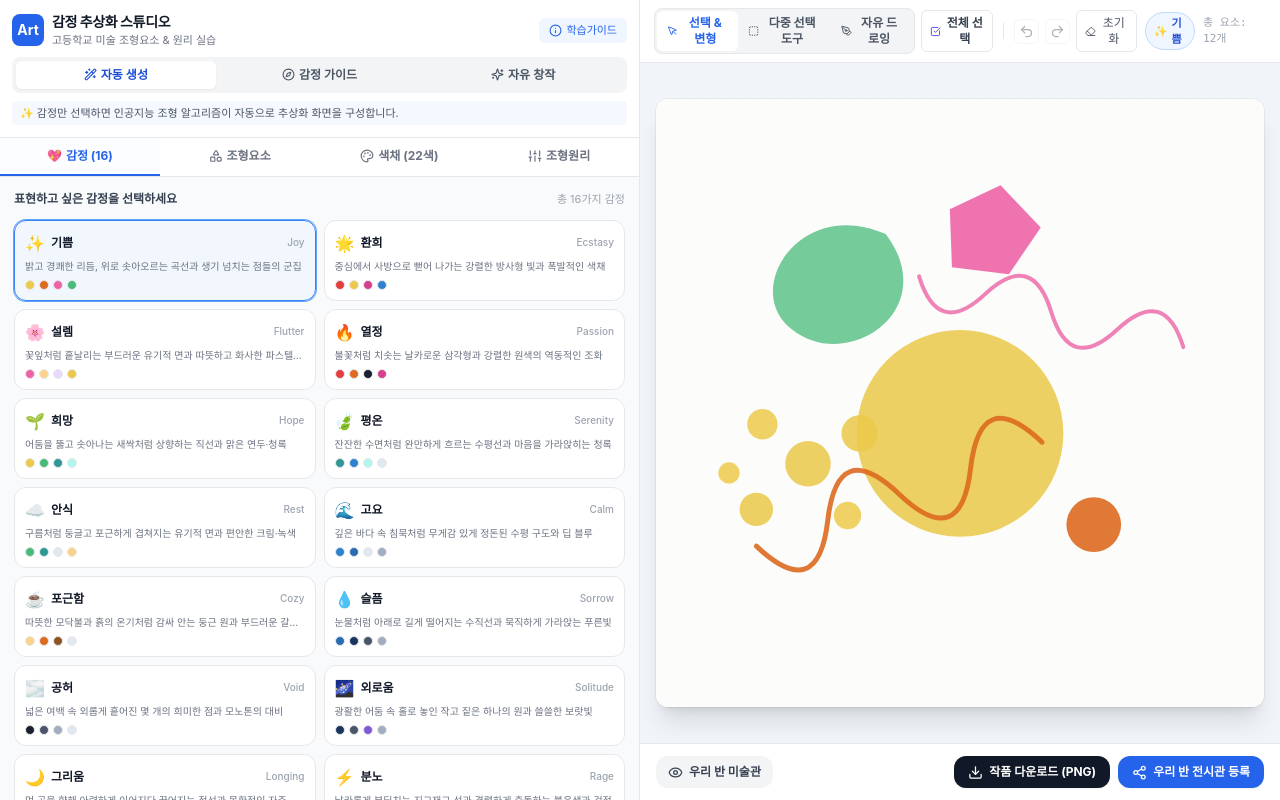
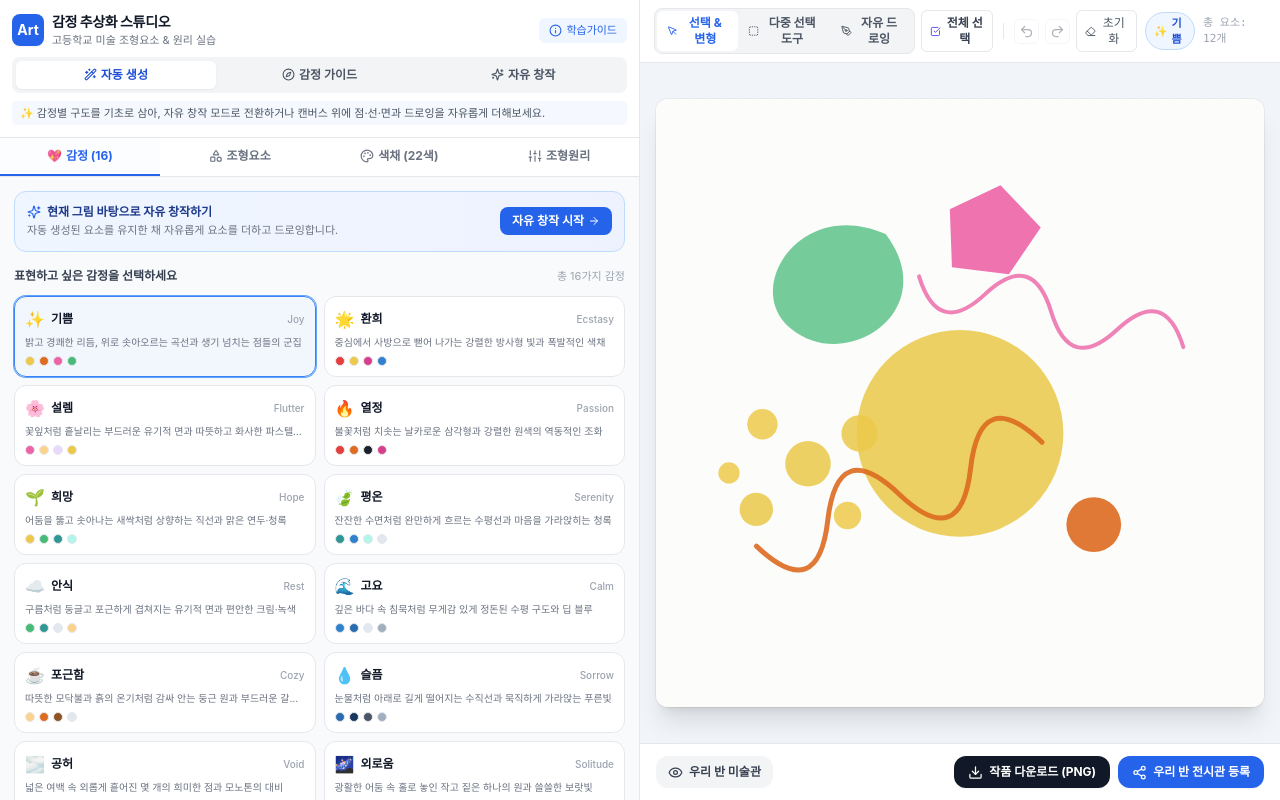
Before and after one commit to youngjijung81-cell/abstraction-experience, a Next.js app: page / in a window 1280 px wide. Built offline with nearby package versions, Linux system fonts and the light colour scheme.

Commit message:
fix: 다중 선택 일원화로 덮어쓰기 버그 수정 및 자동 생성 그림 위 자유 창작 연계 개선

```diff
--- a/src/components/studio/LeftToolPanel.tsx
+++ b/src/components/studio/LeftToolPanel.tsx
@@ -136,9 +136,9 @@ export const LeftToolPanel: React.FC<Props> = ({
 
         {/* 모드별 안내 메시지 */}
         <div className="mt-2 text-[11px] text-gray-600 bg-blue-50/60 rounded px-2 py-1">
-          {mode === 'auto' && '✨ 감정만 선택하면 인공지능 조형 알고리즘이 자동으로 추상화 화면을 구성합니다.'}
+          {mode === 'auto' && '✨ 감정별 구도를 기초로 삼아, 자유 창작 모드로 전환하거나 캔버스 위에 점·선·면과 드로잉을 자유롭게 더해보세요.'}
           {mode === 'guided' && '🎯 선택한 감정의 조형적 해석과 추천 요소·색채·원리 해설을 보며 단계별로 창작합니다.'}
-          {mode === 'freeform' && '🎨 백지 캔버스에서 점·선·면·자유 드로잉 펜과 조형원리를 완전히 자유롭게 배치합니다.'}
+          {mode === 'freeform' && '🎨 자동 생성된 그림 위나 캔버스에 점·선·면 조형요소, 자유 드로잉 펜, 22색 팔레트를 자유롭게 배치하고 창작합니다.'}
         </div>
       </div>
 
@@ -205,6 +205,30 @@ export const LeftToolPanel: React.FC<Props> = ({
 
       {/* 3. 탭별 메인 컨텐츠 영역 (스크롤 가능) */}
       <div className="flex-1 overflow-y-auto p-3.5 space-y-4">
+        {/* 자동 생성 모드에서 바로 자유 창작으로 이어가기 배너 */}
+        {mode === 'auto' && (
+          <div className="bg-gradient-to-r from-blue-50 to-indigo-50 border border-blue-200 rounded-xl p-3 flex items-center justify-between shadow-2xs">
+            <div>
+              <div className="text-xs font-extrabold text-blue-900 flex items-center gap-1.5">
+                <Sparkles size={14} className="text-blue-600" />
+                <span>현재 그림 바탕으로 자유 창작하기</span>
+              </div>
+              <p className="text-[11px] text-gray-500 mt-0.5">
+                자동 생성된 요소를 유지한 채 자유롭게 요소를 더하고 드로잉합니다.
+              </p>
+            </div>
+            <button
+              onClick={() => {
+                onModeChange('freeform');
+                setActiveTab('elements');
+              }}
+              className="px-3 py-1.5 bg-blue-600 hover:bg-blue-700 text-white rounded-lg text-xs font-bold transition shadow-xs flex items-center gap-1 whitespace-nowrap ml-2"
+            >
+              <span>자유 창작 시작</span>
+              <ArrowRight size={12} />
+            </button>
+          </div>
+        )}
         {/* 감정 가이드 전용 뷰: 감정에 따른 적절한 조형요소와 원리 상세 해설 */}
         {activeTab === 'guidedView' && currEmotionInfo && (
           <div className="space-y-4">
--- a/src/components/studio/RightCanvasStage.tsx
+++ b/src/components/studio/RightCanvasStage.tsx
@@ -254,23 +254,24 @@ export const RightCanvasStage: React.FC<Props> = ({
     renderCanvas();
   }, [renderCanvas]);
 
+  // 단일 및 다중 선택 일원화 함수 (onSelectElements 호출 시 onSelectElement 중복 호출에 의한 단일 덮어쓰기 방지)
+  const updateSelection = (ids: string[]) => {
+    if (onSelectElements) {
+      onSelectElements(ids);
+    } else {
+      onSelectElement(ids.length > 0 ? ids[0] : null);
+    }
+  };
+
   // 모든 요소 전체 선택
   const handleSelectAll = () => {
     const allIds = elements.map((e) => e.id);
-    if (onSelectElements) {
-      onSelectElements(allIds);
-    }
-    if (allIds.length > 0) {
-      onSelectElement(allIds[0]);
-    }
+    updateSelection(allIds);
   };
 
   // 선택 해제
   const handleClearSelection = () => {
-    if (onSelectElements) {
-      onSelectElements([]);
-    }
-    onSelectElement(null);
+    updateSelection([]);
   };
 
   // 마우스/터치 다운
@@ -326,8 +327,7 @@ export const RightCanvasStage: React.FC<Props> = ({
         const nextIds = currentSelectedIds.includes(hit.elementId)
           ? currentSelectedIds.filter((id) => id !== hit.elementId)
           : [...currentSelectedIds, hit.elementId];
-        if (onSelectElements) onSelectElements(nextIds);
-        onSelectElement(nextIds.length > 0 ? nextIds[nextIds.length - 1] : null);
+        updateSelection(nextIds);
         return;
       }
 
@@ -358,10 +358,7 @@ export const RightCanvasStage: React.FC<Props> = ({
         });
       } else {
         // 단일 선택으로 전환 및 변형 준비
-        onSelectElement(hit.elementId);
-        if (onSelectElements) {
-          onSelectElements([hit.elementId]);
-        }
+        updateSelection([hit.elementId]);
 
         setDragState({
           isDragging: true,
@@ -377,11 +374,8 @@ export const RightCanvasStage: React.FC<Props> = ({
         });
       }
     } else {
-      // 빈 공간 클릭 -> 마키 영역 선택(Marquee Box) 시작
-      onSelectElement(null);
-      if (onSelectElements) {
-        onSelectElements([]);
-      }
+      // 빈 공간 클릭 -> 선택 해제 및 마키 영역 선택(Marquee Box) 시작
+      updateSelection([]);
       setMarqueeState({
         isSelecting: true,
         startX: clickX,
@@ -552,15 +546,9 @@ export const RightCanvasStage: React.FC<Props> = ({
           );
 
           if (matchedIds.length > 0) {
-            if (onSelectElements) {
-              onSelectElements(matchedIds);
-            }
-            onSelectElement(matchedIds[0]);
+            updateSelection(matchedIds);
           } else {
-            onSelectElement(null);
-            if (onSelectElements) {
-              onSelectElements([]);
-            }
+            updateSelection([]);
           }
         } else if (activeTool === 'multi') {
           // 다중 선택 도구 상태에서 탭/클릭: 해당 요소를 선택 목록에 토글 추가/제거
@@ -576,13 +564,9 @@ export const RightCanvasStage: React.FC<Props> = ({
             const nextIds = currentSelectedIds.includes(hit.elementId)
               ? currentSelectedIds.filter((id) => id !== hit.elementId)
               : [...currentSelectedIds, hit.elementId];
-            if (onSelectElements) onSelectElements(nextIds);
-            onSelectElement(nextIds.length > 0 ? nextIds[nextIds.length - 1] : null);
+            updateSelection(nextIds);
           } else {
-            onSelectElement(null);
-            if (onSelectElements) {
-              onSelectElements([]);
-            }
+            updateSelection([]);
           }
         }
       }
--- a/src/components/studio/SplitStudio.tsx
+++ b/src/components/studio/SplitStudio.tsx
@@ -52,20 +52,20 @@ export const SplitStudio: React.FC = () => {
     setHistoryIndex(0);
   }, []);
 
-  // 모드 변경 처리
+  // 모드 변경 처리: 자동 생성된 그림을 유지한 채 자유 창작으로 자연스럽게 이어갈 수 있도록 보존
   const handleModeChange = (newMode: StudioMode) => {
     setMode(newMode);
-    if (newMode === 'freeform') {
-      const empty: ArtElement[] = [];
-      setElements(empty);
-      pushHistory(empty);
-      setSelectedIds([]);
-    } else if (newMode === 'auto') {
-      const generated = generateArtByEmotion(selectedEmotion);
-      setElements(generated);
-      pushHistory(generated);
-      setSelectedIds([]);
+    if (newMode === 'auto') {
+      // 자동 모드로 전환 시 화면이 비어있다면 현재 감정으로 생성
+      if (elements.length === 0) {
+        const generated = generateArtByEmotion(selectedEmotion);
+        setElements(generated);
+        pushHistory(generated);
+        setSelectedIds([]);
+      }
     }
+    // freeform(자유 창작) 전환 시: 화면에 이미 있는 자동 생성 요소를 비우지 않고 그대로 보존하여
+    // 학생이 자동 생성된 그림 위에 점·선·면을 더하거나 자유 드로잉으로 창작을 이어갈 수 있게 함!
   };
 
   // 감정 선택 처리
@@ -81,6 +81,10 @@ export const SplitStudio: React.FC = () => {
 
   // 조형 요소 수동 추가
   const handleAddElement = (type: 'point' | 'line' | 'shape', subType: string) => {
+    // 자동 생성된 그림 위에 새 요소를 추가하면 자연스럽게 자유 창작으로 전환되어 이어짐
+    if (mode === 'auto') {
+      setMode('freeform');
+    }
     // 흩뿌림(spray): 하나의 고정 뭉치가 아니라, 개별적으로 배치·크기·색상을 조절할 수 있는 8개의 독립 점 군집으로 생성
     if (type === 'point' && subType === 'spray') {
       const baseZ = elements.length > 0 ? Math.max(...elements.map((e) => e.zIndex || 0)) + 1 : 1;
@@ -180,6 +184,9 @@ export const SplitStudio: React.FC = () => {
 
   // 자유 드로잉 획 추가
   const handleAddDrawnStroke = (strokeElement: ArtElement) => {
+    if (mode === 'auto') {
+      setMode('freeform');
+    }
     const nextElements = [...elements, strokeElement];
     setElements(nextElements);
     pushHistory(nextElements);
--- a/src/lib/engine/hitTest.ts
+++ b/src/lib/engine/hitTest.ts
@@ -125,13 +125,14 @@ export function findElementsByBox(
 
   for (const el of elements) {
     const { px, py, w, h } = toCanvasCoords(el, canvasWidth, canvasHeight);
-    const halfW = Math.max(6, w / 2);
-    const halfH = Math.max(6, h / 2);
+    const halfW = Math.max(8, w / 2);
+    const halfH = Math.max(8, h / 2);
+    const maxR = Math.hypot(halfW, halfH);
 
-    const elMinX = px - halfW;
-    const elMaxX = px + halfW;
-    const elMinY = py - halfH;
-    const elMaxY = py + halfH;
+    const elMinX = px - maxR;
+    const elMaxX = px + maxR;
+    const elMinY = py - maxR;
+    const elMaxY = py + maxR;
 
     const overlaps =
       elMinX <= maxX &&
```
